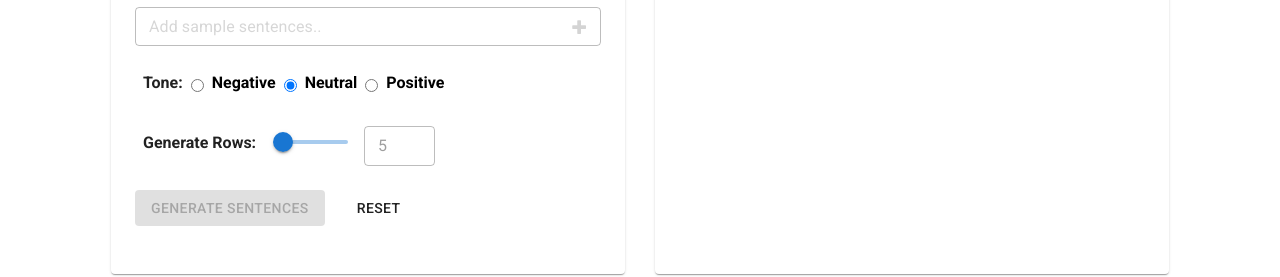
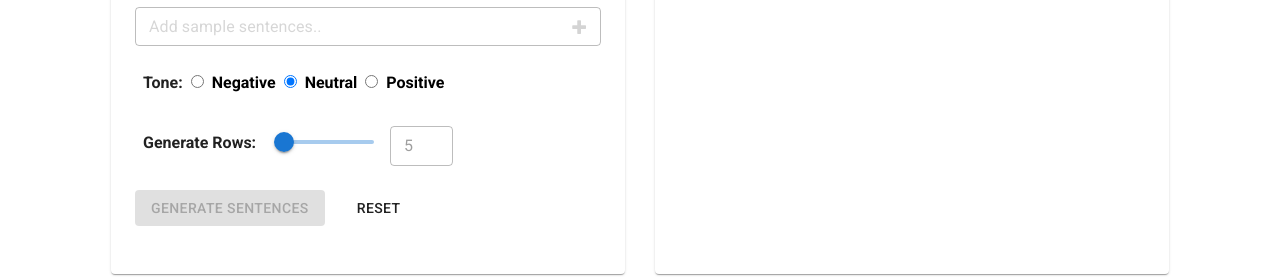
Before and after one commit to ashugulati-work/TechMates, a React (Create React App) app in the folder UI/: page / in a window 1280 px wide. Shown: the part 282-559 px from the top of the page. Built offline with nearby package versions, Linux system fonts and the light colour scheme.

Commit message:
Minor CSS Fix

```diff
--- a/UI/src/styles/styles.css
+++ b/UI/src/styles/styles.css
@@ -135,11 +135,10 @@
 .tone {
    display: flex;
 }
-.tone label {
+/* .tone label {
    display: flex;
    align-items: center;
-   /* margin-right: 10px; */
-}
+} */
 .tone__label {
    display: inline-block;
    padding: 2px 8px;
@@ -175,6 +174,10 @@ input{
    margin: 10px 0 !important;
 }
 
-input.MuiInputBase-input{
+.inputText .MuiInputBase-input{
    padding-right: 40px;
 }
+
+.MuiFormControlLabel-root span {
+   font-size: 15px !important;
+}
```
